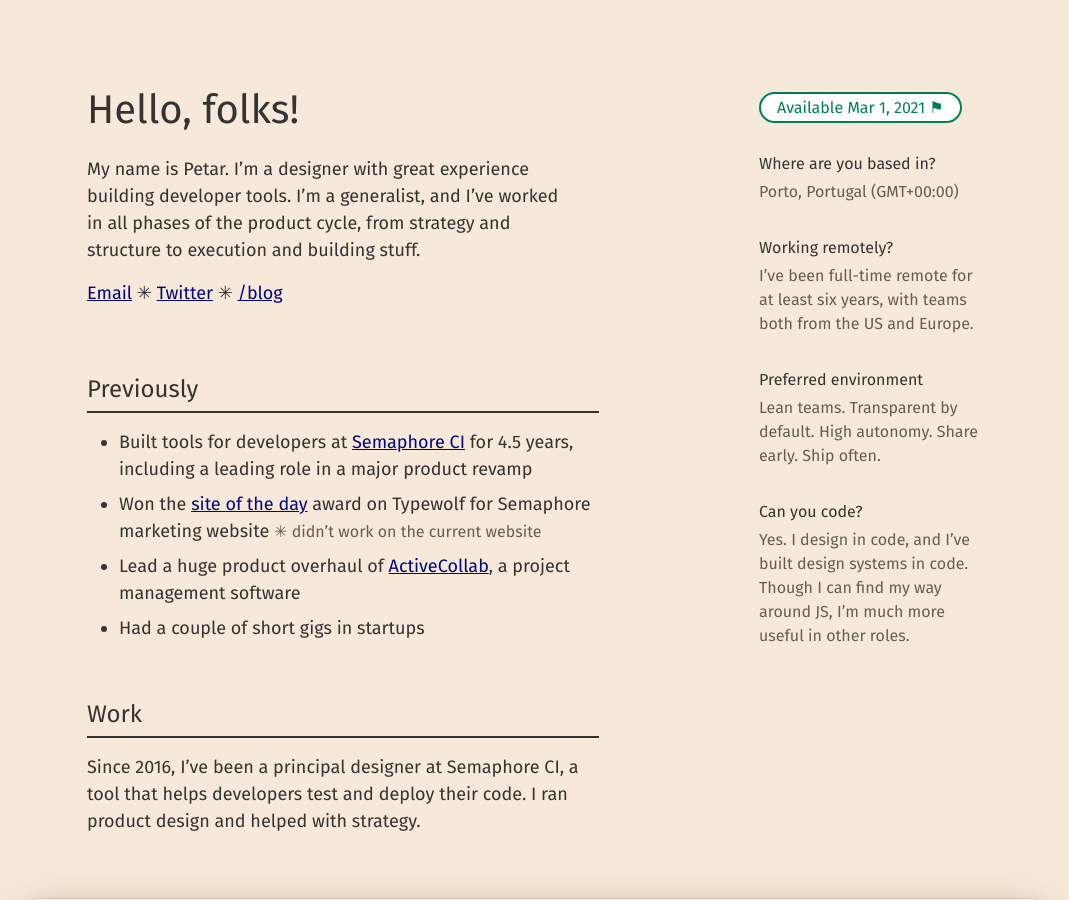
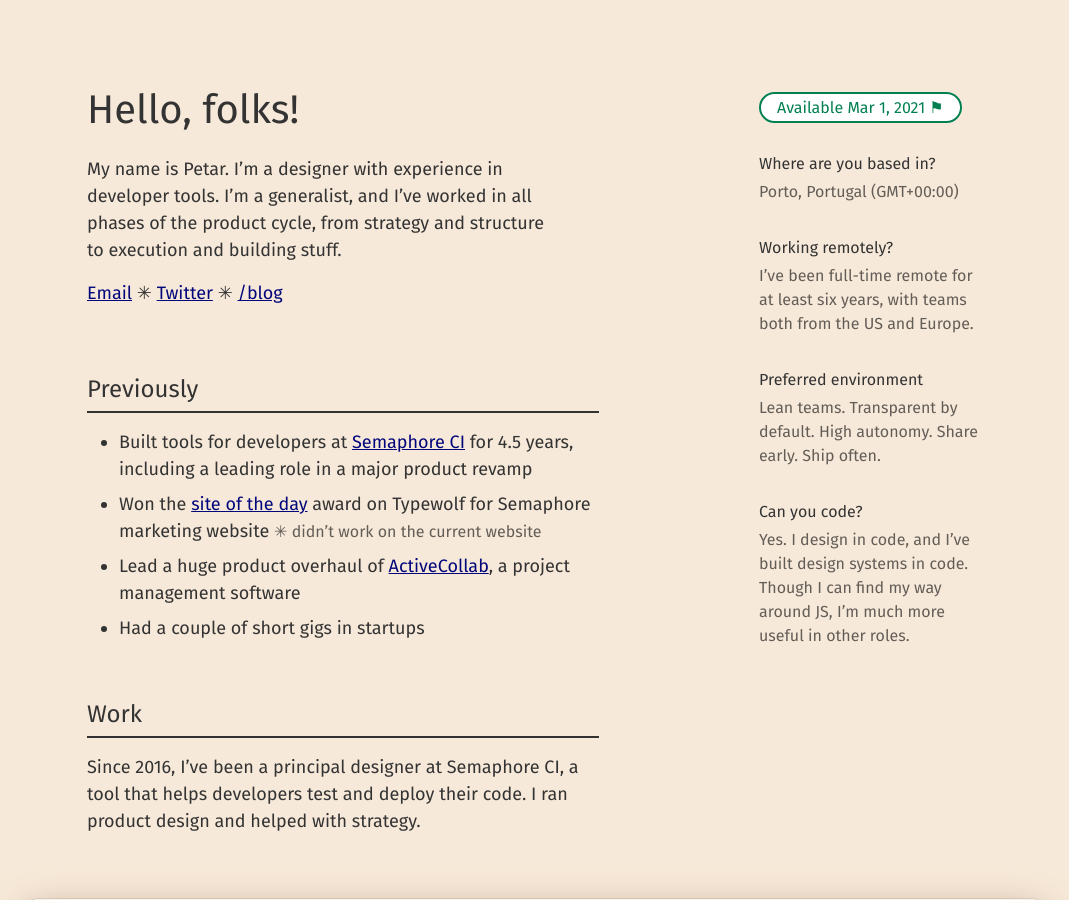
Before and after one commit to ropsii/ropsii.github.io, a Jekyll site: the page built from work.html, in a window 1280 px wide and 900 px high. Shown: the whole window, without its empty margins (105-1174 px from the left). Built offline with Jekyll 4.4.1, drawn with Linux system fonts in a browser that asks for light colours.

Commit message:
update words

```diff
--- a/_layouts/work.html
+++ b/_layouts/work.html
@@ -29,7 +29,7 @@
                                 <h1 class="f2 f1-m normal mb3 mw6">Hello, folks!</h1>
 
                                 <div>
-                                    <p class="measure pr5-m mb3">My name is Petar. I’m a designer with great experience building developer tools. I’m a generalist, and I’ve worked in all phases of the product cycle, from strategy and structure to execution and building stuff.</p>
+                                    <p class="measure pr5-m mb3">My name is Petar. I’m a designer with experience in developer tools. I’m a generalist, and I’ve worked in all phases of the product cycle, from strategy and structure to execution and building stuff.</p>
                                 </div>
 
 
```
